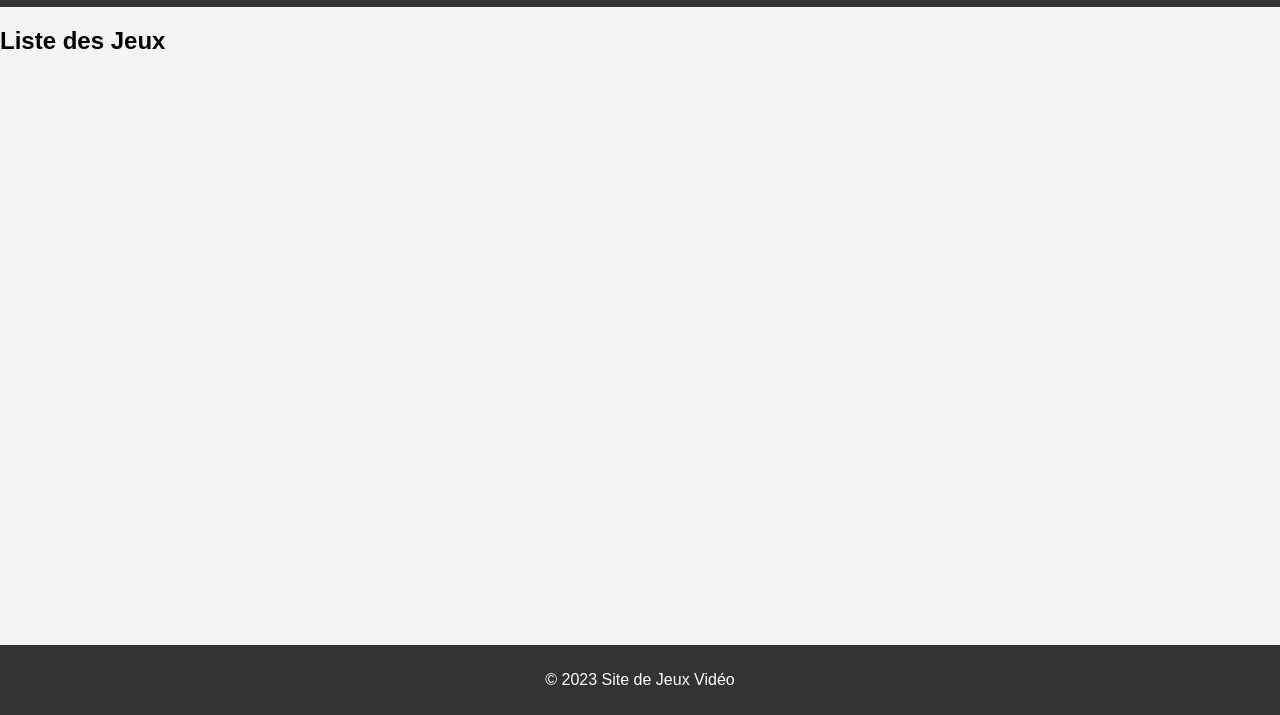
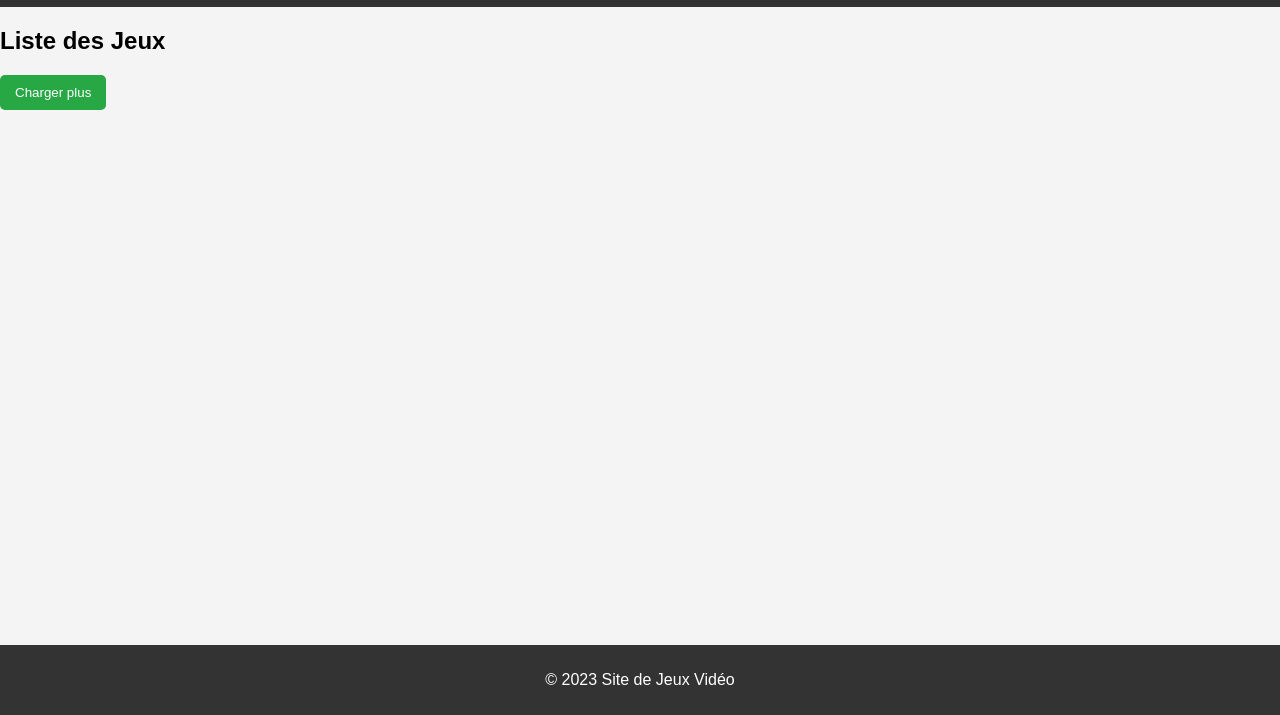
Before and after one commit to LuumiA/Mon-catalogue-de-jeux, a plain HTML site: page video-game-website/src/index.html in a window 1280 px wide. Shown: the part 85-800 px from the top of the page. Drawn offline with Linux system fonts and the light colour scheme; no server answers.

Commit message:
Ajout du bouton charger plus

```diff
--- a/video-game-website/src/index.html
+++ b/video-game-website/src/index.html
@@ -18,6 +18,7 @@
         <h2>Liste des Jeux</h2>
         <ul id="games"></ul>
       </section>
+      <button id="loadMore">Charger plus</button>
     </main>
     <footer>
       <p>&copy; 2023 Site de Jeux Vidéo</p>
```
